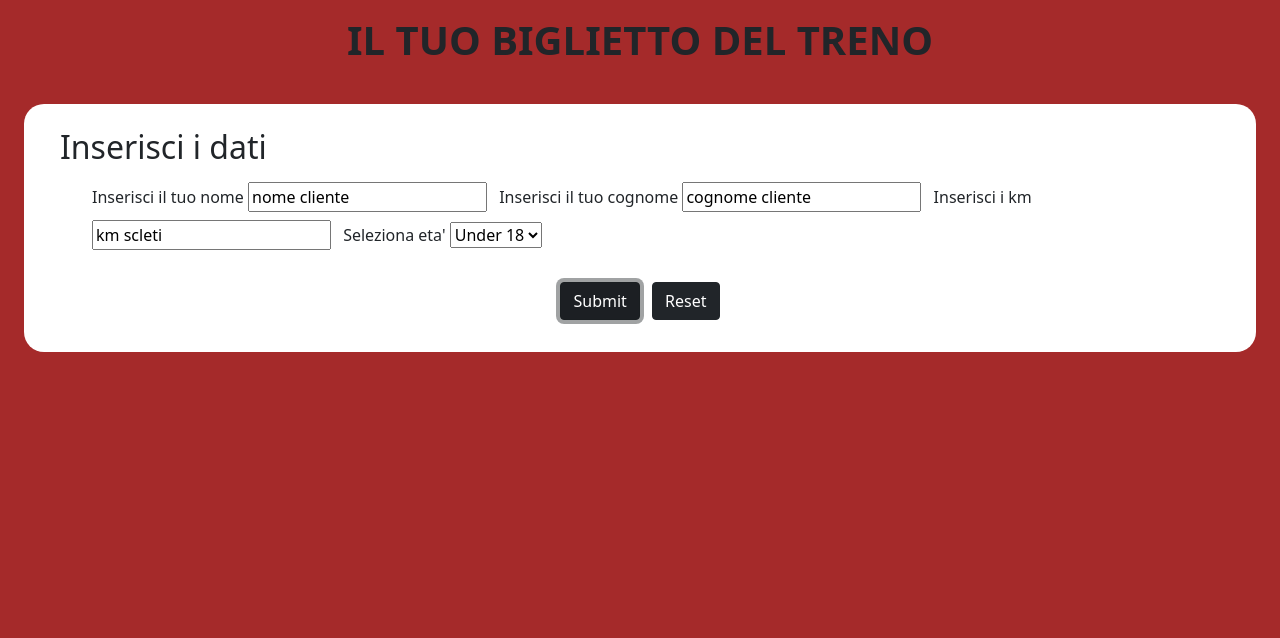
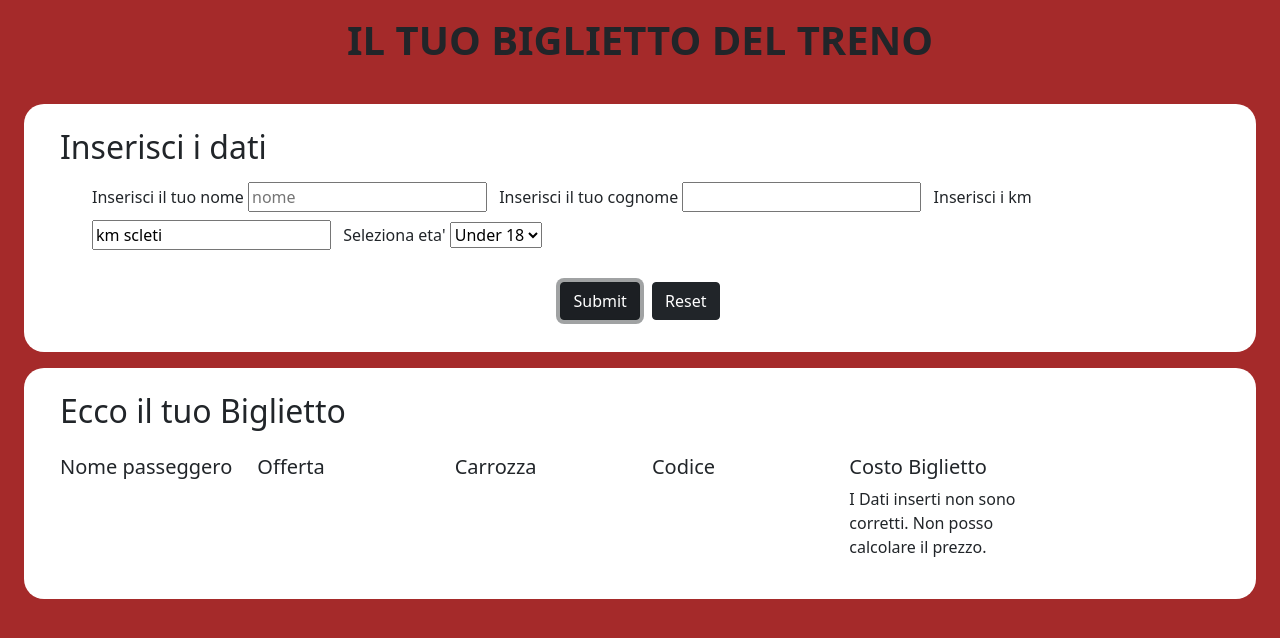
Before and after one commit to dona70909/js-biglietto-treno-form, a plain HTML site: page index.html in a window 1280 px wide. Both pictures are taken after a click on the button "Submit". Drawn offline with nearby package versions, Linux system fonts and the light colour scheme.

Commit message:
correzione input.value

```diff
--- a/index.html
+++ b/index.html
@@ -46,10 +46,10 @@
                             <div class="row mb-4 ">
                                 <div class="col-12">
                                     <label for="name-user">Inserisci il tuo nome</label>
-                                    <input class="me-2 mb-2" type="text" id="name-user" placeholder="nome" value="nome cliente">
+                                    <input class="me-2 mb-2" type="text" id="name-user" placeholder="nome" value="">
 
                                     <label for="surname-user">Inserisci il tuo cognome</label>
-                                    <input class="me-2 mb-2" type="text"  id="surname-user" value="cognome cliente">
+                                    <input class="me-2 mb-2" type="text"  id="surname-user" value="">
 
                                     <label for="my-km">Inserisci i km</label>
                                     <input class="me-2 mb-2" type="text" id="my-km" value="km scleti">
@@ -87,7 +87,7 @@
 
                 <div class="col-2">
                     <h5>Nome passeggero</h5>
-                    <p id="print-user-name "></p>
+                    <p id="print-user-name"></p>
                     <p id="print-user-surname"></p>
                 </div>
 
--- a/js/myscript.js
+++ b/js/myscript.js
@@ -26,11 +26,11 @@ userButton.addEventListener("click", function(){
         document.getElementById("my-ticket-price").innerHTML = calcoloPrice + (" euro");
     }
 
-    let nameUser = document.getElementById("name-user");
+    let nameUser = document.getElementById("name-user").value;
     document.getElementById("print-user-name").innerHTML = nameUser;
 
 
-    let surnameUser = document.getElementById("surname-user");
+    let surnameUser = document.getElementById("surname-user").value;
     document.getElementById("print-user-surname").innerHTML = surnameUser;
 
     document.getElementById("display-click").classList.remove("d-none");
```
